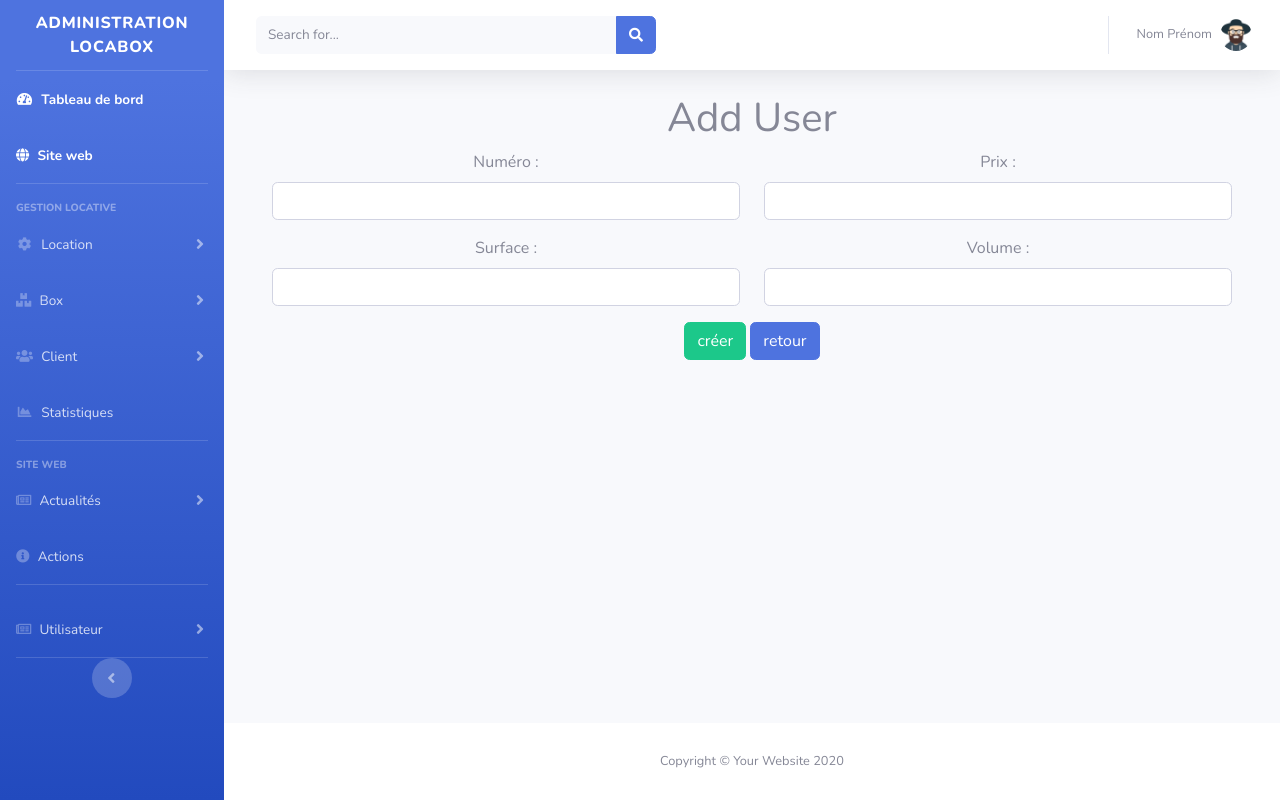
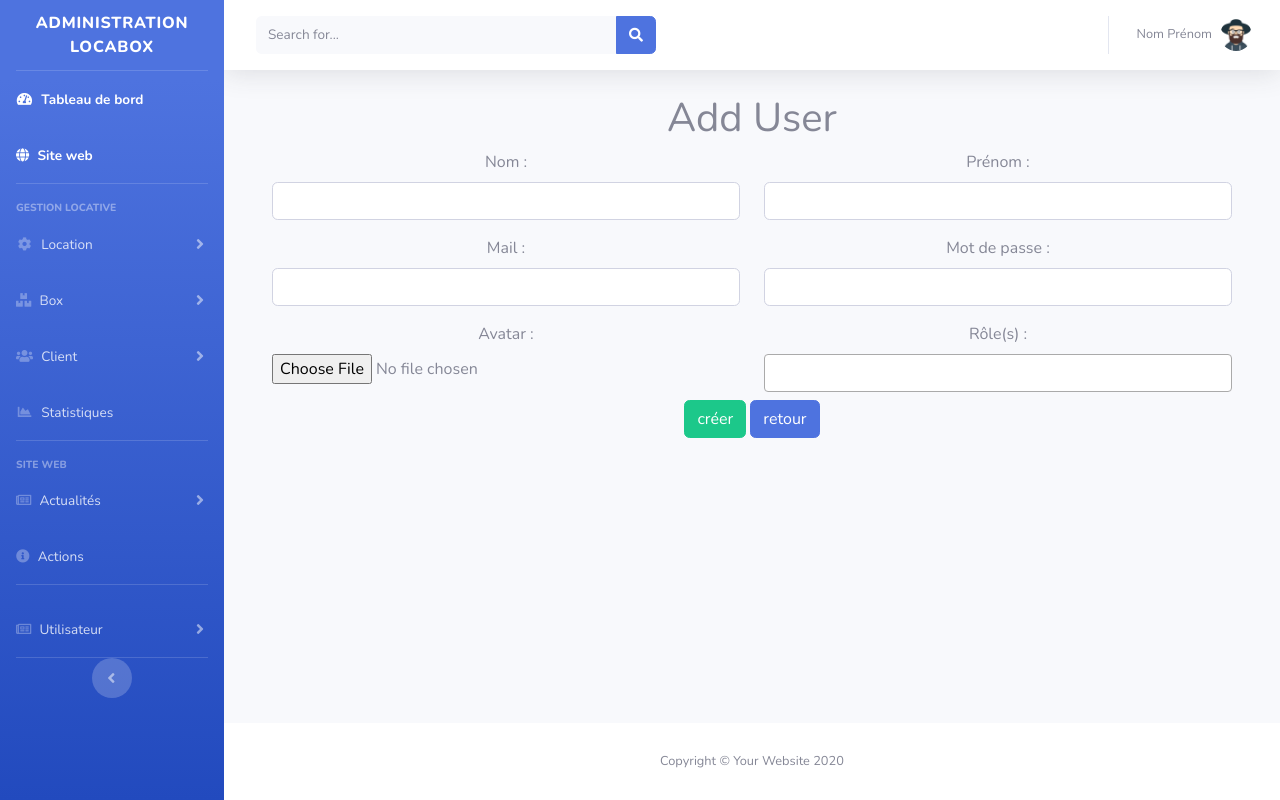
Before and after one commit to Mathieu-Sanchez2/tp_locabox, a PHP site: page /tp_locabox/admin/utilisateur/add.php in a window 1280 px wide. Run offline with PHP 8.4, Linux system fonts and the light colour scheme; data comes from the database, SQL or seed files in the repository; some libraries are stand-ins or nearby versions.

Commit message:
create user + upload avatar

```diff
--- a/admin/utilisateur/add.php
+++ b/admin/utilisateur/add.php
@@ -1,5 +1,12 @@
 <?php
 include '../config/config.php';
+include '../config/bdd.php';
+
+$sqlRoles = 'SELECT * FROM role';
+$reqRoles = $bdd->prepare($sqlRoles);
+$reqRoles->execute();
+$roles = $reqRoles->fetchAll(PDO::FETCH_ASSOC);
+
 include '../include/head.php';
 include '../include/sidebar.php';
 include '../include/topbar.php';
@@ -7,36 +14,52 @@ include '../include/topbar.php';
 
     <div class="container">
         <h1 class="text-center mt-4">Add User</h1>
-        <form action="action.php" method="POST" class="text-center">
+        <form action="action.php" method="POST" class="text-center" enctype="multipart/form-data">
             <div class="row">
                 <div class="col-6">
                     <div class="form-group">
-                        <label for="numero">Numéro :</label>
-                        <input type="text" class="form-control" id="numero" name="numero" value="">
+                        <label for="nom">Nom :</label>
+                        <input type="text" class="form-control" id="nom" name="nom" value="">
                     </div>
                 </div>
                 <div class="col-6">
                     <div class="form-group">
-                        <label for="prix">Prix :</label>
-                        <input type="text" class="form-control" id="prix" name="prix" value="">
+                        <label for="prenom">Prénom :</label>
+                        <input type="text" class="form-control" id="prenom" name="prenom" value="">
                     </div>
                 </div>
             </div>
             <div class="row">
                 <div class="col-6">
                     <div class="form-group">
-                        <label for="surface">Surface :</label>
-                        <input type="text" class="form-control" id="surface" name="surface" value="">
+                        <label for="mail">Mail :</label>
+                        <input type="text" class="form-control" id="mail" name="mail" value="">
                     </div>
                 </div>
                 <div class="col-6">
                     <div class="form-group">
-                        <label for="volume">Volume :</label>
-                        <input type="text" class="form-control" id="volume" name="volume" value="">
+                        <label for="mdp">Mot de passe :</label>
+                        <input type="password" class="form-control" id="mdp" name="mdp" value="">
                     </div>
                 </div>
             </div>
-            <input type="submit" name="add_box" value="créer" class="btn btn-success">
+            <div class="row">
+                <div class="col-6">
+                    <div class="form-group">
+                        <label for="avatar">Avatar :</label>
+                        <input type="file" class="form-control-file" name="avatar" id="avatar">
+                    </div>
+                </div>
+                <div class="col-6">
+                    <label for="role">Rôle(s) :</label>
+                    <select class="form-control user-role" id="role" name="role[]" multiple="multiple">
+                        <?php  foreach ($roles as $role): ?>
+                            <option value="<?= $role['id'] ?>"><?= $role['libelle'] ?></option>
+                        <?php endforeach; ?>
+                    </select>
+                </div>
+            </div>
+            <input type="submit" name="add_user" value="créer" class="btn btn-success">
             <a href="index.php" class="btn btn-primary">retour</a>
         </form>
     </div>
```
Also changed, not shown: admin/utilisateur/action.php (+31 -0 lines), admin/img/avatar/avataaars.png (added).
